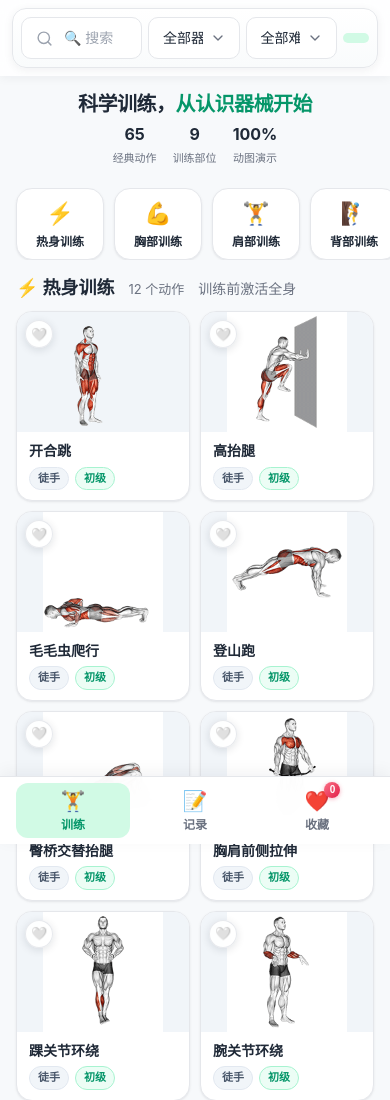
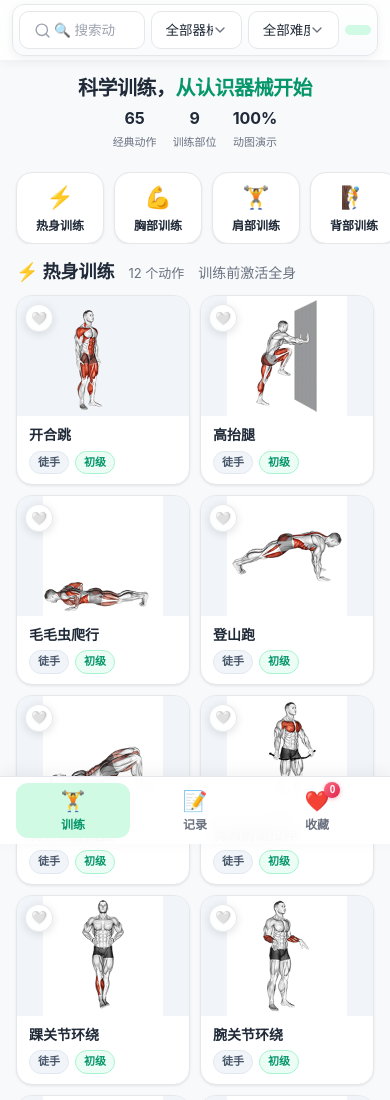
Before and after one commit to YP-4966/JianShen, a plain HTML site: page index.html in a window 390 px wide. Shown: the top 1100 px of the page. Drawn offline with Linux system fonts and the light colour scheme.

Commit message:
style: 手机端顶部工具栏缩小——控件高38px、内边距收紧，锚点偏移同步

```diff
--- a/css/style.css
+++ b/css/style.css
@@ -1403,26 +1403,30 @@ body {
     margin-top: 4px;
   }
   .toolbar {
-    padding: 8px 12px;
+    padding: 4px 12px;
     box-shadow: 0 2px 10px rgba(16, 24, 40, 0.05);
   }
   .toolbar-inner {
     gap: 6px;
-    padding: 8px;
-    border-radius: 14px;
+    padding: 6px;
+    border-radius: 12px;
     box-shadow: 0 2px 10px rgba(16, 24, 40, 0.06);
   }
   .toolbar input[type="search"],
   .toolbar select {
+    height: 38px;
     border-radius: 10px;
+    font-size: 13.5px;
   }
   .toolbar input[type="search"] {
     min-width: 0;
     flex: 1.6;
+    padding-left: 34px;
   }
   .toolbar select {
     flex: 1;
     min-width: 0;
+    padding-right: 28px;
   }
   .site-header {
     display: none;
@@ -1432,7 +1436,7 @@ body {
   }
   .section {
     padding: 16px 16px 0;
-    scroll-margin-top: 82px;
+    scroll-margin-top: 64px;
   }
   .section-head {
     margin-bottom: 12px;
```
Also changed, not shown: index.html (+3 -3 lines).
